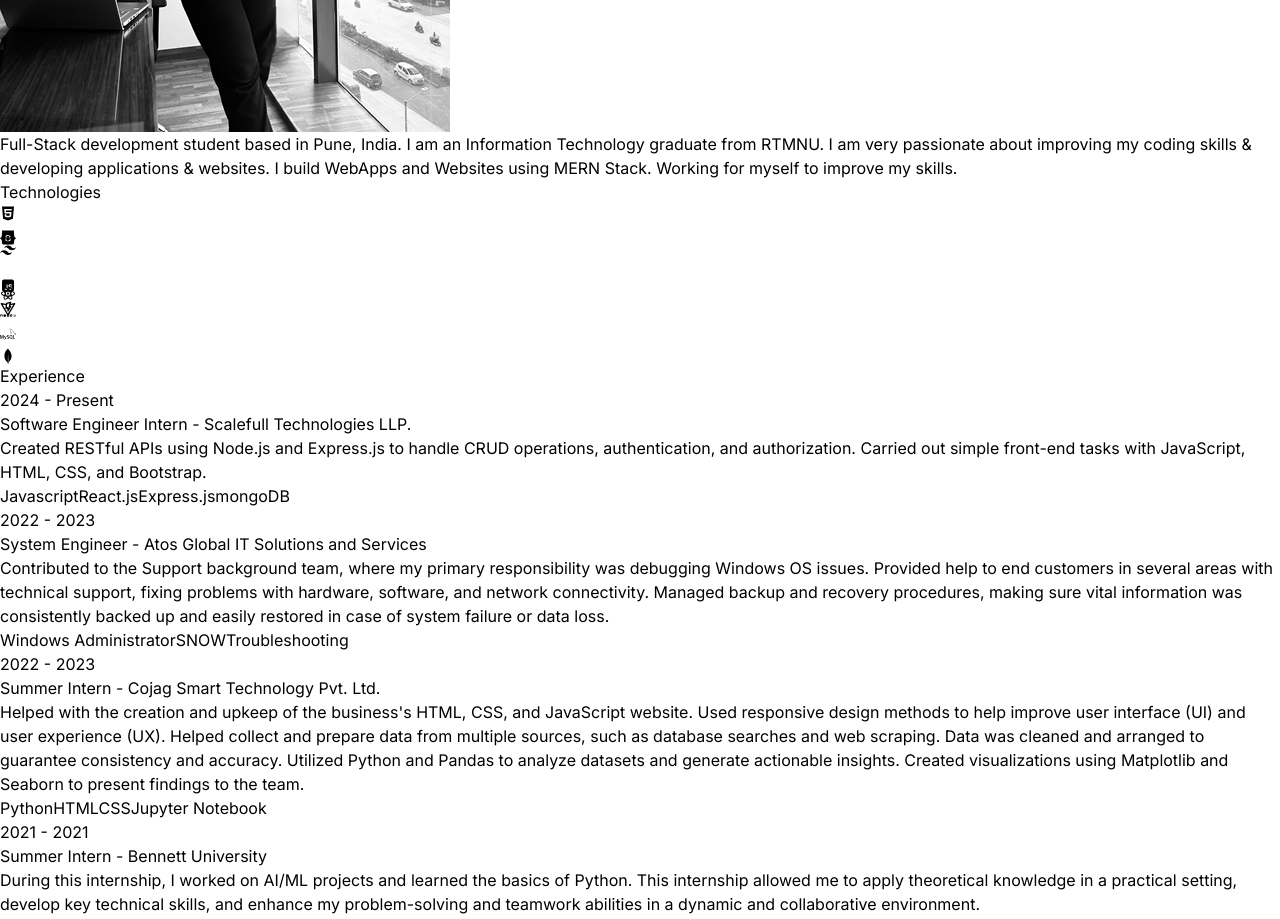
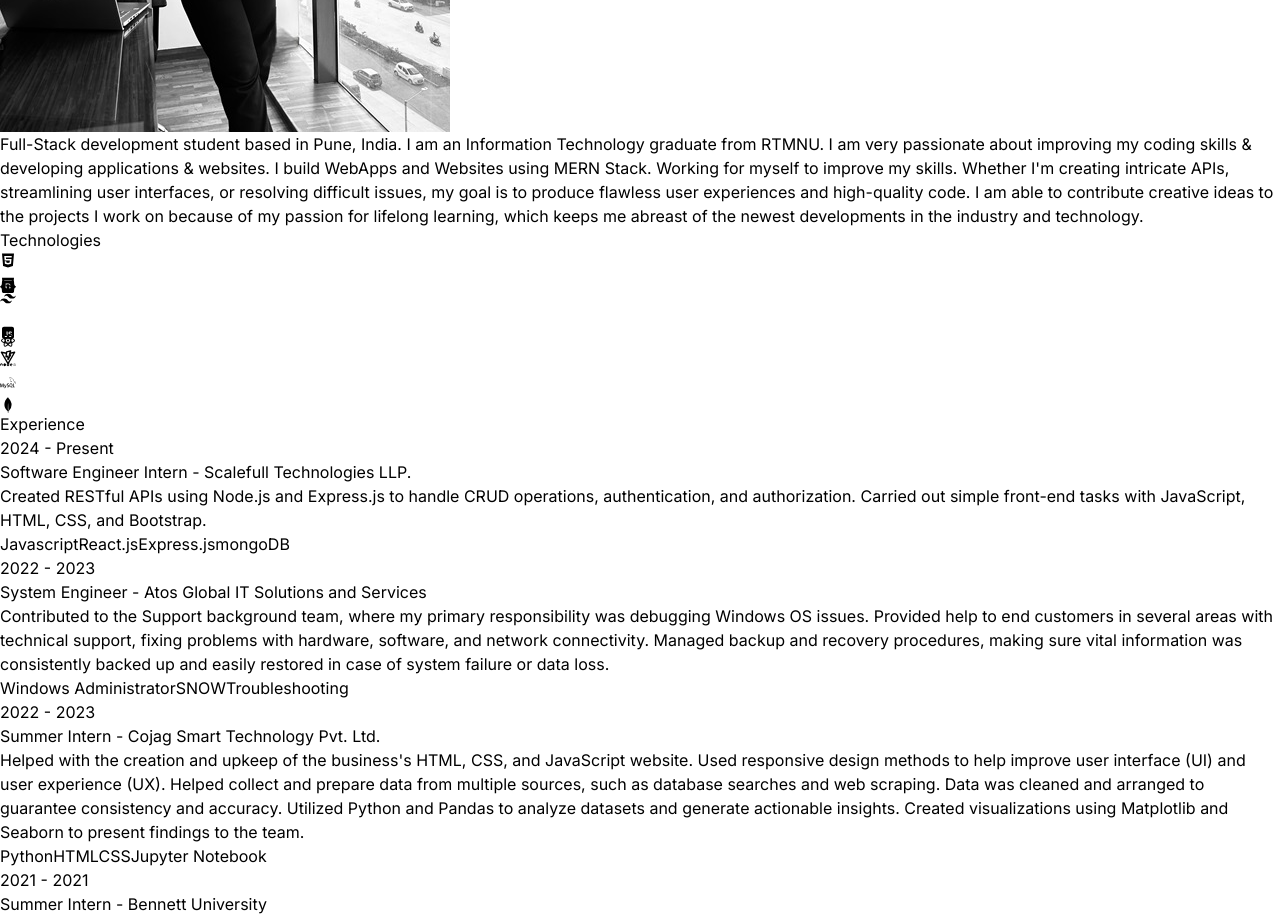
Before and after one commit to ShriyaSorte/REACT-PORTFOLIO, a React (Vite) app: page / in a window 1280 px wide. Shown: the part 1260-2179 px from the top of the page. Built offline with nearby package versions, Linux system fonts and the light colour scheme.

Commit message:
changes in about section

```diff
--- a/src/constants/index.js
+++ b/src/constants/index.js
@@ -5,7 +5,7 @@ import project4 from "../assets/projects/project-4.jpg";
 
 export const HERO_CONTENT = `I am a passionate full stack developer with a knack for crafting robust and scalable web applications. With 1 year of hands-on experience, I have honed my skills in front-end technologies like React, as well as back-end technologies like Node.js, MySQL and MongoDB. My goal is to leverage my expertise to create innovative solutions that drive business growth and deliver exceptional user experiences.`;
 
-export const ABOUT_TEXT = `Full-Stack development student based in Pune, India. I am an Information Technology graduate from RTMNU. I am very passionate about improving my coding skills & developing applications & websites. I build WebApps and Websites using MERN Stack. Working for myself to improve my skills.`;
+export const ABOUT_TEXT = `Full-Stack development student based in Pune, India. I am an Information Technology graduate from RTMNU. I am very passionate about improving my coding skills & developing applications & websites. I build WebApps and Websites using MERN Stack. Working for myself to improve my skills. Whether I'm creating intricate APIs, streamlining user interfaces, or resolving difficult issues, my goal is to produce flawless user experiences and high-quality code. I am able to contribute creative ideas to the projects I work on because of my passion for lifelong learning, which keeps me abreast of the newest developments in the industry and technology.`;
 
 export const EXPERIENCES = [
   {
```
